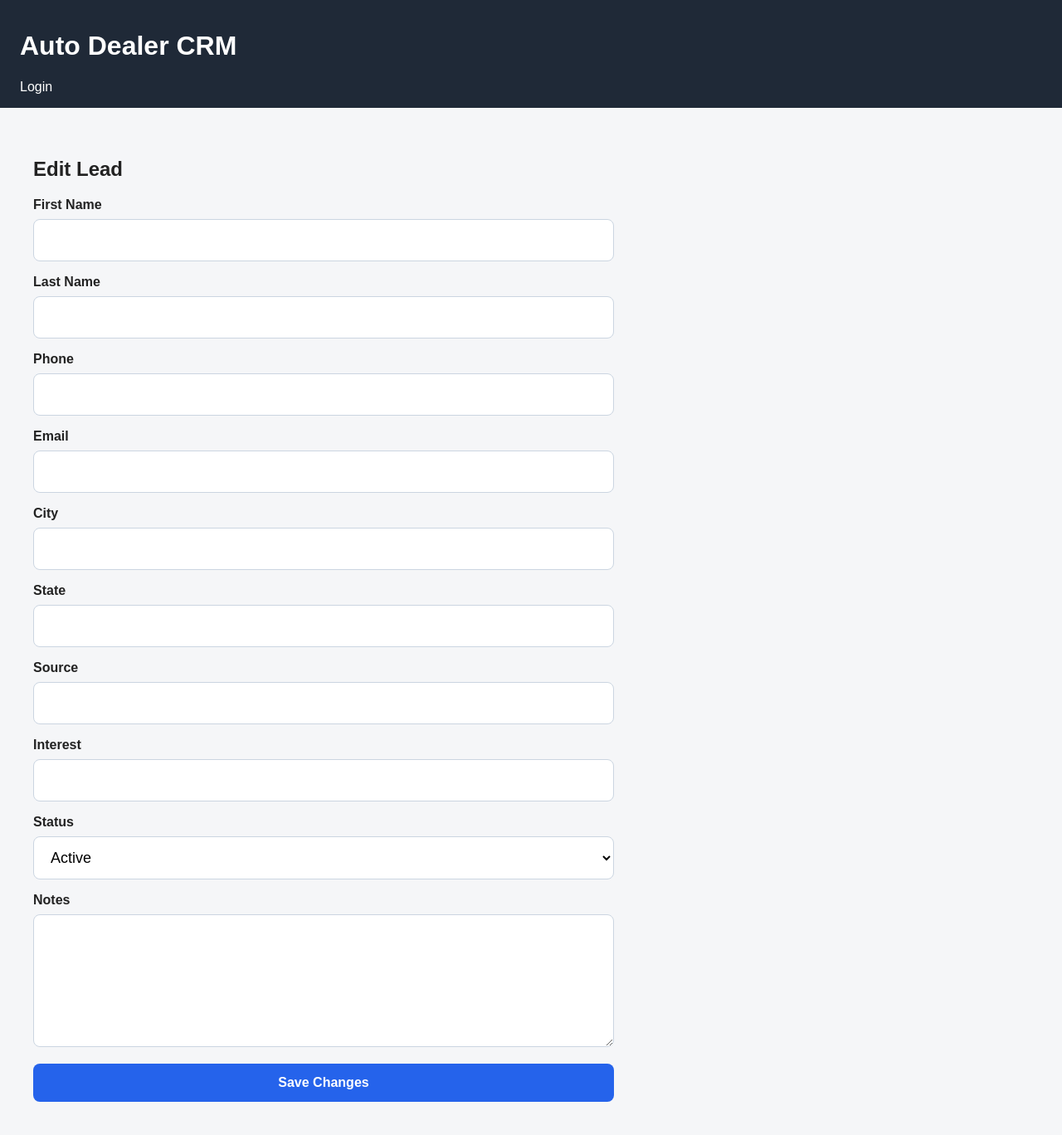
After one commit to andriisyniuchenko/auto_dealer_crm, a FastAPI app: template app/templates/lead_edit.html in a window 1280 px wide. The commit adds this page. Shown: the whole page at 83% size. Run offline with FastAPI, Linux system fonts and the light colour scheme; the template is opened without the code that fills it, so the values that code supplies are empty; parts of the project's set-up code (start-up, migrations or seed data) failed here and were passed over.

Commit message:
Add lead edit UI and improve lead action styling

```diff
--- a/app/static/style.css
+++ b/app/static/style.css
@@ -247,3 +247,23 @@ button:hover {
     border-radius: 12px;
     box-shadow: 0 4px 14px rgba(0,0,0,0.05);
 }
+
+.btn {
+    display: inline-block;
+    padding: 10px 18px;
+    border-radius: 8px;
+    font-size: 14px;
+    font-weight: 600;
+    text-decoration: none;
+    cursor: pointer;
+    transition: 0.15s ease;
+}
+
+.btn-edit {
+    background: #2563eb;
+    color: white;
+}
+
+.btn-edit:hover {
+    background: #1d4ed8;
+}
--- a/app/templates/lead_detail.html
+++ b/app/templates/lead_detail.html
@@ -10,6 +10,9 @@
         <span class="status-badge status-{{ lead.status }}">
             {{ lead.status }}
         </span>
+        <a href="/api/v1/leads-page/{{ lead.id }}/edit" class="btn btn-edit">
+            Edit Lead
+        </a>
     </div>
 
     <div class="lead-grid">
--- /dev/null
+++ b/app/templates/lead_edit.html
@@ -0,0 +1,46 @@
+{% extends "base.html" %}
+
+{% block title %}Edit Lead{% endblock %}
+
+{% block content %}
+<h2>Edit Lead</h2>
+
+<form method="post" class="crm-form">
+    <label>First Name</label>
+    <input type="text" name="first_name" value="{{ lead.first_name }}" required>
+
+    <label>Last Name</label>
+    <input type="text" name="last_name" value="{{ lead.last_name }}" required>
+
+    <label>Phone</label>
+    <input type="text" name="phone" value="{{ lead.phone }}" required>
+
+    <label>Email</label>
+    <input type="email" name="email" value="{{ lead.email or '' }}">
+
+    <label>City</label>
+    <input type="text" name="city" value="{{ lead.city or '' }}">
+
+    <label>State</label>
+    <input type="text" name="state" value="{{ lead.state or '' }}">
+
+    <label>Source</label>
+    <input type="text" name="source" value="{{ lead.source or '' }}">
+
+    <label>Interest</label>
+    <input type="text" name="interest" value="{{ lead.interest or '' }}">
+
+    <label>Status</label>
+    <select name="status" required>
+        <option value="active" {% if lead.status == "active" %}selected{% endif %}>Active</option>
+        <option value="sold" {% if lead.status == "sold" %}selected{% endif %}>Sold</option>
+        <option value="lost" {% if lead.status == "lost" %}selected{% endif %}>Lost</option>
+        <option value="archived" {% if lead.status == "archived" %}selected{% endif %}>Archived</option>
+    </select>
+
+    <label>Notes</label>
+    <textarea name="notes">{{ lead.notes or '' }}</textarea>
+
+    <button type="submit">Save Changes</button>
+</form>
+{% endblock %}
```
Also changed, not shown: app/api/v1/endpoints/pages.py (+58 -0 lines).
